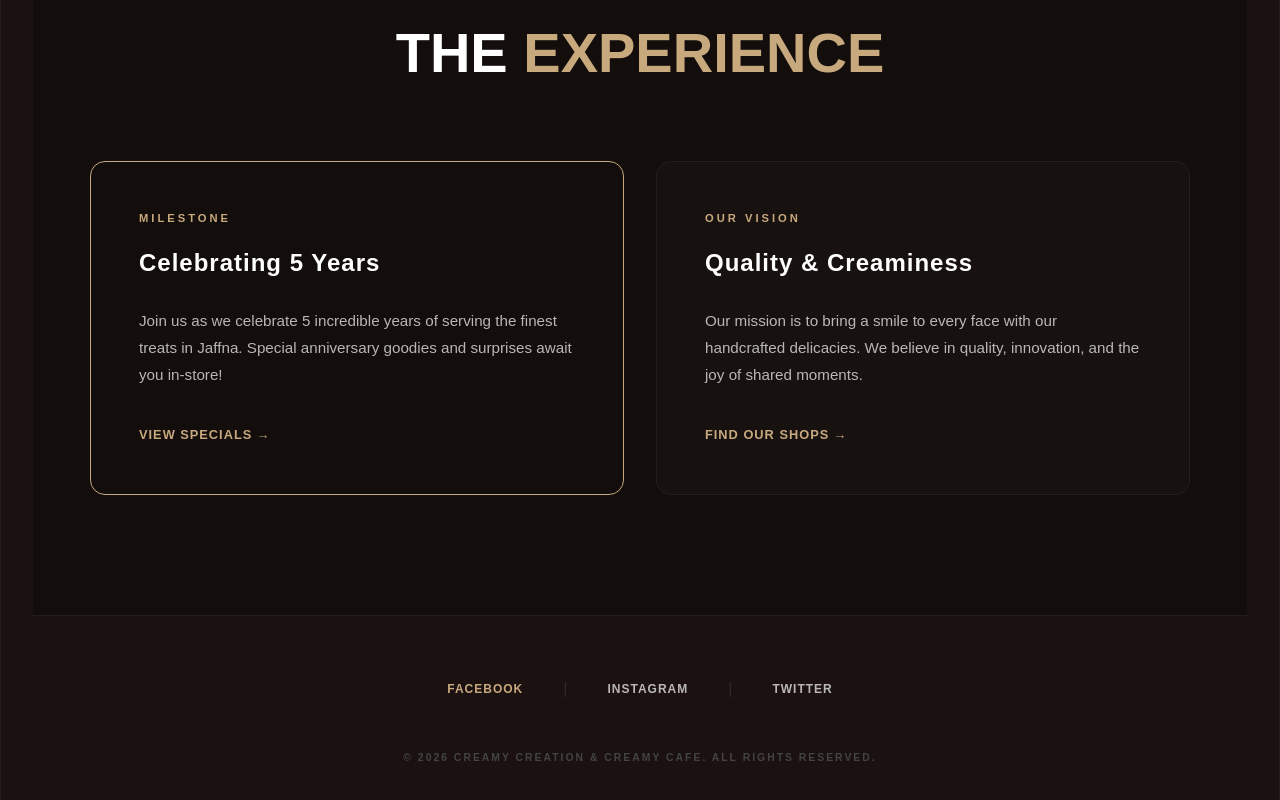
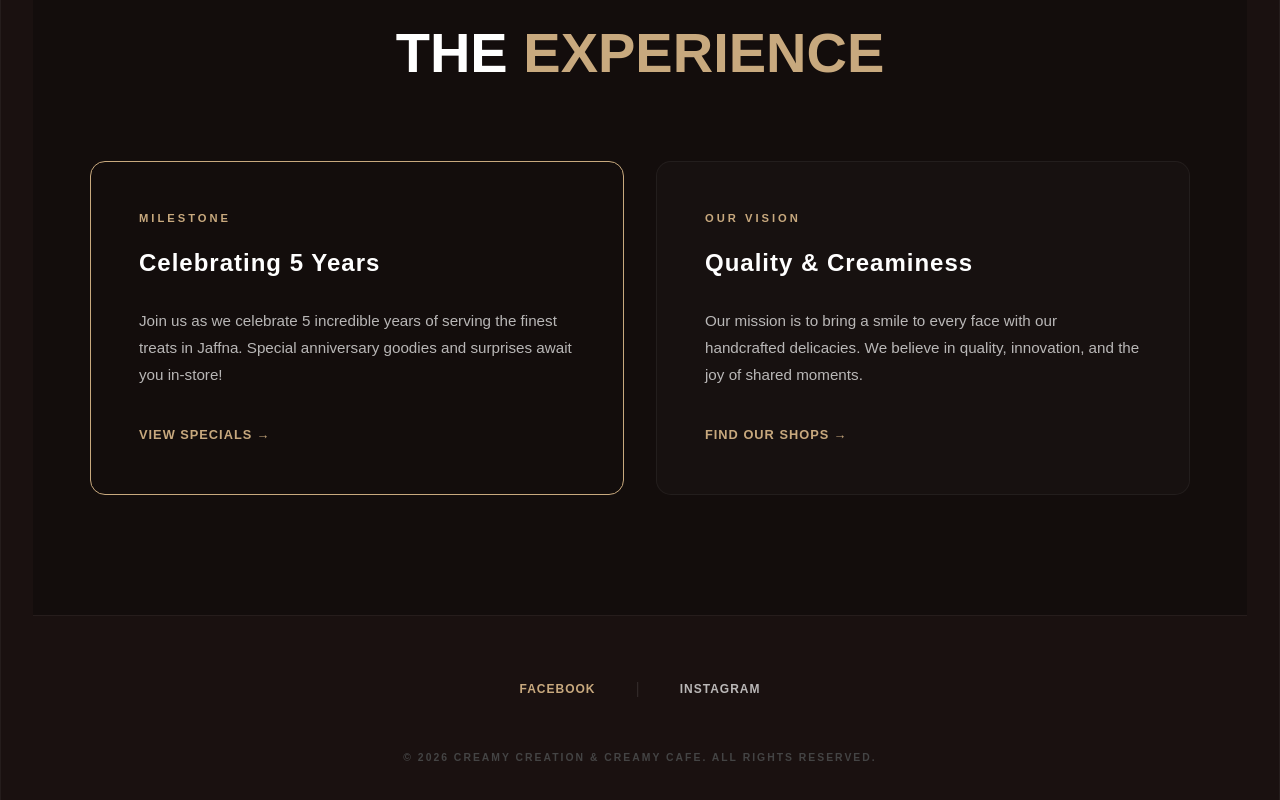
Before and after one commit to Satha02/Creamy, a React (Vite) app: page / in a window 1280 px wide. Shown: the part 9113-9913 px from the top of the page. Built offline with nearby package versions, Linux system fonts and the light colour scheme.

Commit message:
add insta link

```diff
--- a/src/App.jsx
+++ b/src/App.jsx
@@ -86,9 +86,7 @@ function App() {
               Facebook
             </a>
             <span style={{ color: 'rgba(255,255,255,0.1)', display: 'inline-block' }}>|</span>
-            <a href="#" className="uppercase" style={{ color: 'var(--text-dim)', fontSize: 'clamp(0.65rem, 2vw, 0.75rem)', fontWeight: '700', letterSpacing: '1px' }}>Instagram</a>
-            <span style={{ color: 'rgba(255,255,255,0.1)', display: 'inline-block' }}>|</span>
-            <a href="#" className="uppercase" style={{ color: 'var(--text-dim)', fontSize: 'clamp(0.65rem, 2vw, 0.75rem)', fontWeight: '700', letterSpacing: '1px' }}>Twitter</a>
+            <a href="https://www.instagram.com/creamy_jaffna?igsh=MWQyZWpkcHZjYWs5Yg==" target="_blank" rel="noopener noreferrer" className="uppercase" style={{ color: 'var(--text-dim)', fontSize: 'clamp(0.65rem, 2vw, 0.75rem)', fontWeight: '700', letterSpacing: '1px' }}>Instagram</a>
           </div>
           <p style={{ color: '#444', fontSize: '0.65rem', fontWeight: '600', textTransform: 'uppercase', letterSpacing: '2px', padding: '0 1rem' }}>
             &copy; 2026 Creamy Creation & Creamy Cafe. All rights reserved.
```
